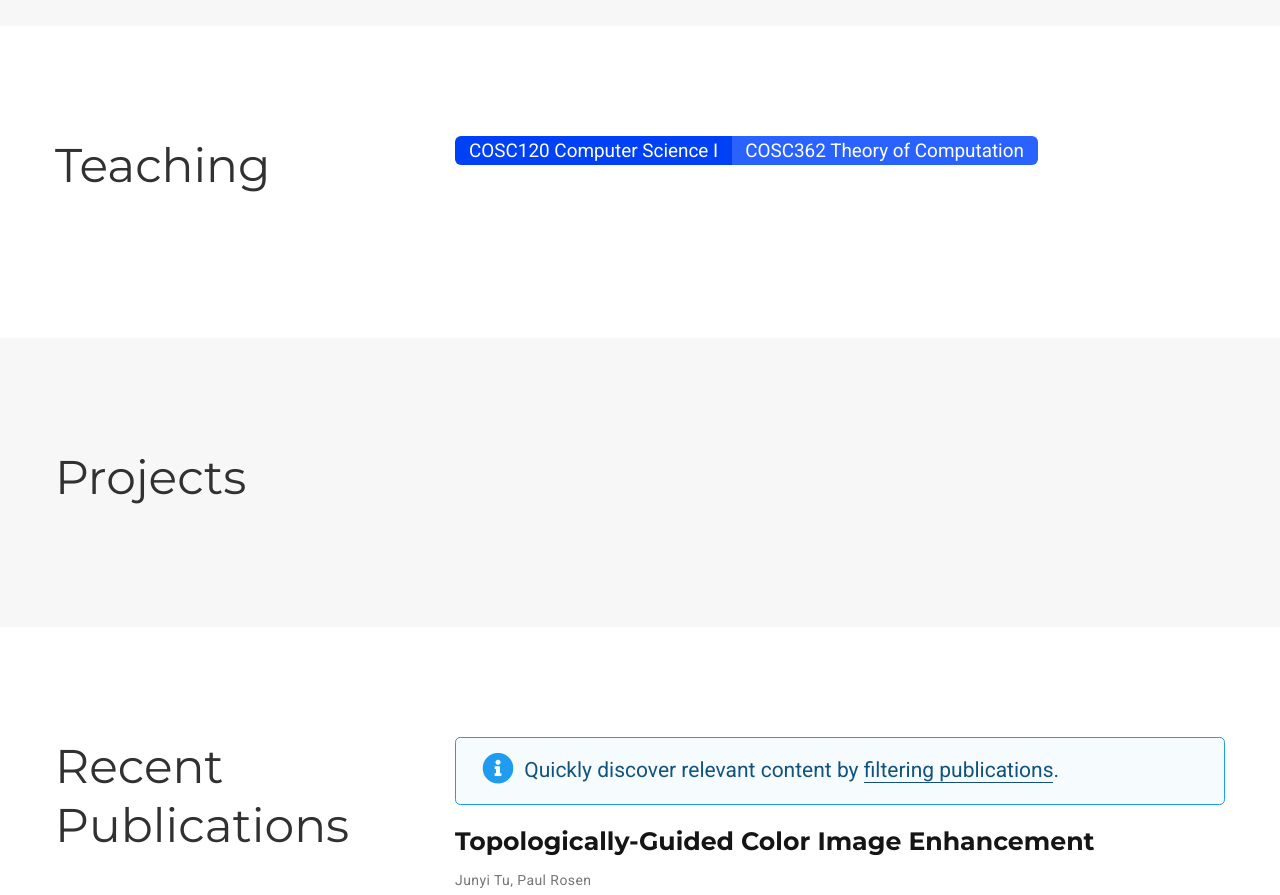
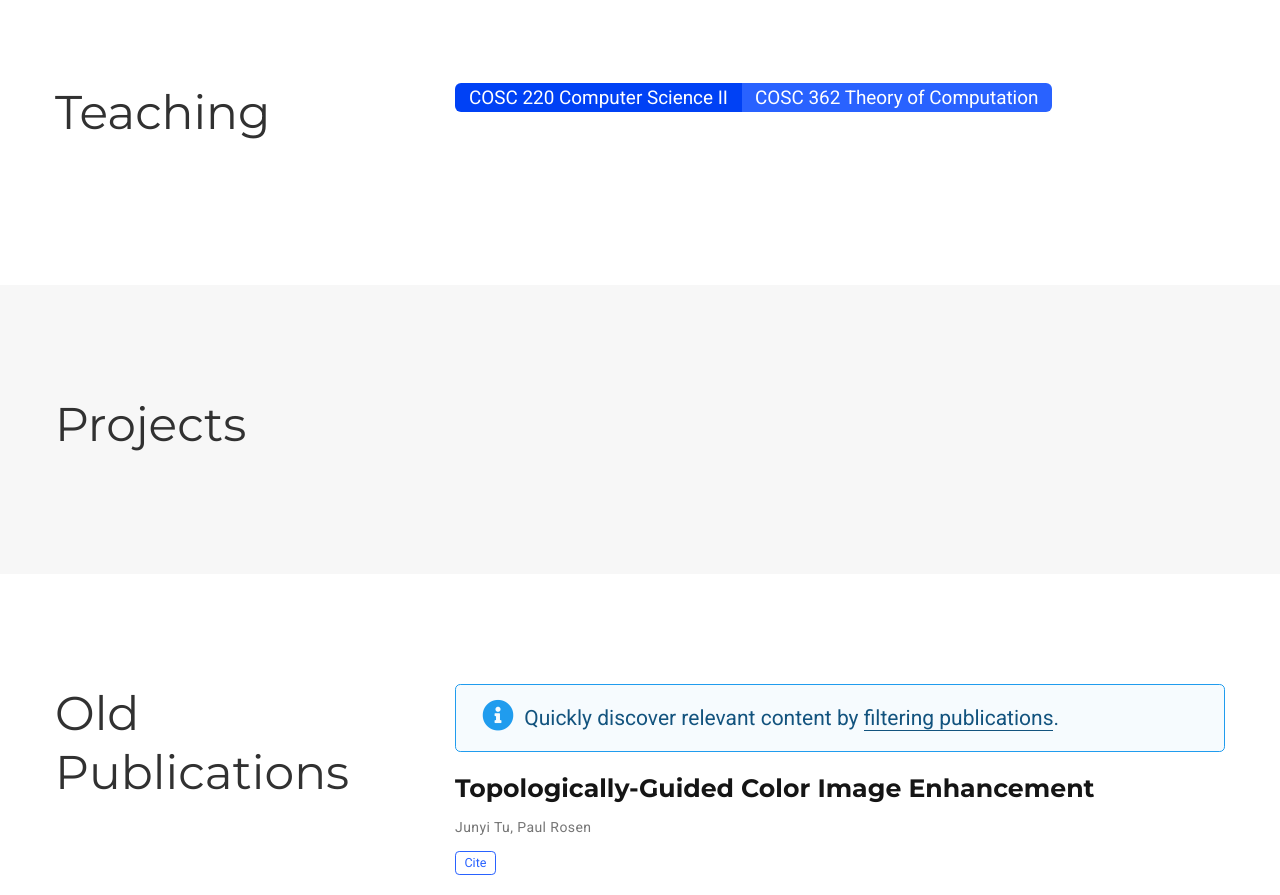
Before and after one commit to joshuatu/joshuatu.github.io, a plain HTML site: page index.html in a window 1280 px wide. Shown: the part 1160-2055 px from the top of the page. Drawn offline with nearby package versions, Linux system fonts and the light colour scheme; some packages are replaced by stand-ins of ours; some icons are missing.

```diff
--- a/index.html
+++ b/index.html
@@ -633,19 +633,6 @@
         <p class="hero-lead" style="margin: 0 auto 0 auto;">
           Welcome 😄
         </p>
-
-
-
-
-
-
-
-
-        <p>
-          <a href="https://sourcethemes.com/academic/" class="btn btn-light btn-lg"><i class="fas fa-graduation-cap" style="padding-right: 10px;"></i>Get Academic</a>
-        </p>
-
-      </div>
   </div>
 
   <div class="wg-hero dark carousel-item" style="
@@ -973,12 +960,12 @@
 
 
 
-                <a href="#" data-filter=".js-id-CS" class="btn btn-primary btn-lg active">COSC120 Computer Science I</a>
-
-
-
-
-                <a href="#" data-filter=".js-id-TC" class="btn btn-primary btn-lg">COSC362 Theory of Computation</a>
+                <a href="#" data-filter=".js-id-CS" class="btn btn-primary btn-lg active">COSC 220 Computer Science II</a>
+
+
+
+
+                <a href="#" data-filter=".js-id-TC" class="btn btn-primary btn-lg">COSC 362 Theory of Computation</a>
 
             </div>
           </div>
@@ -1142,7 +1129,7 @@
 
 <div class="row">
   <div class="col-12 col-lg-4 section-heading">
-    <h1>Recent Publications</h1>
+    <h1>Old Publications</h1>
 
   </div>
   <div class="col-12 col-lg-8">
```
